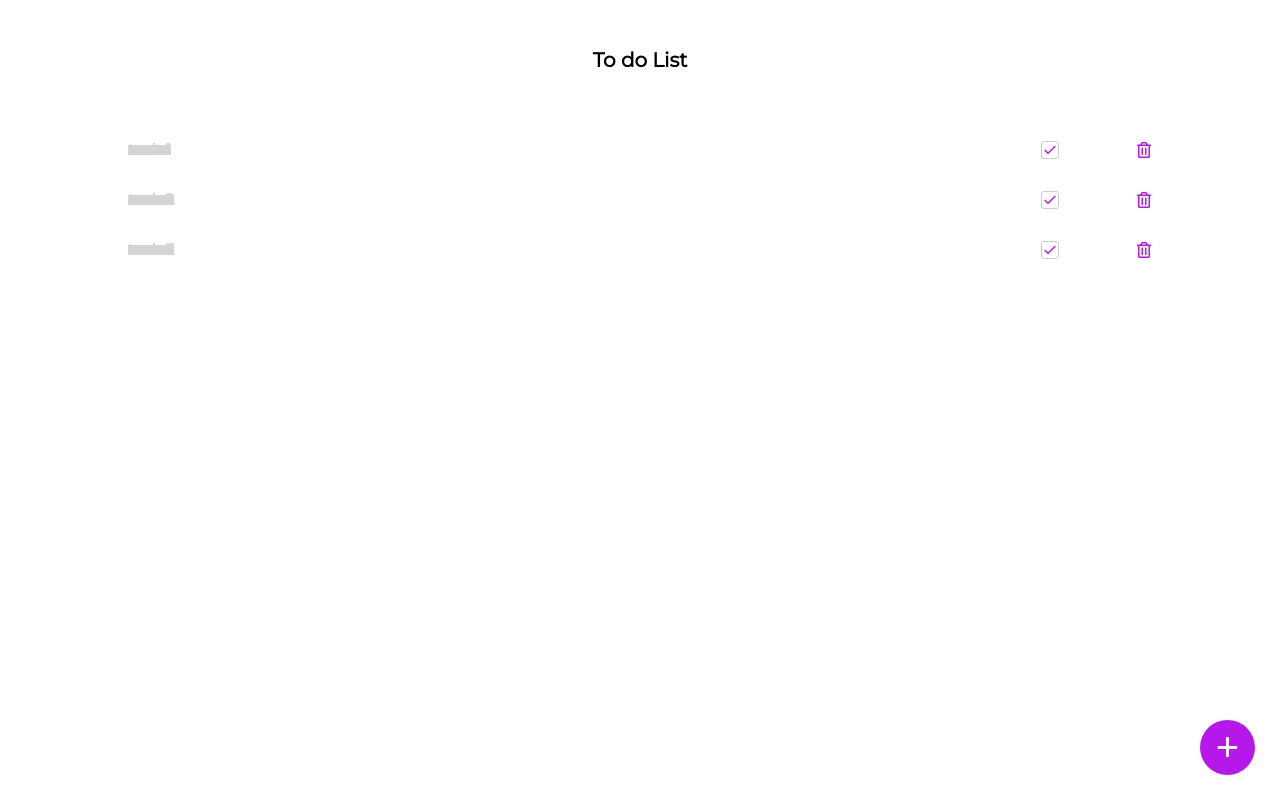
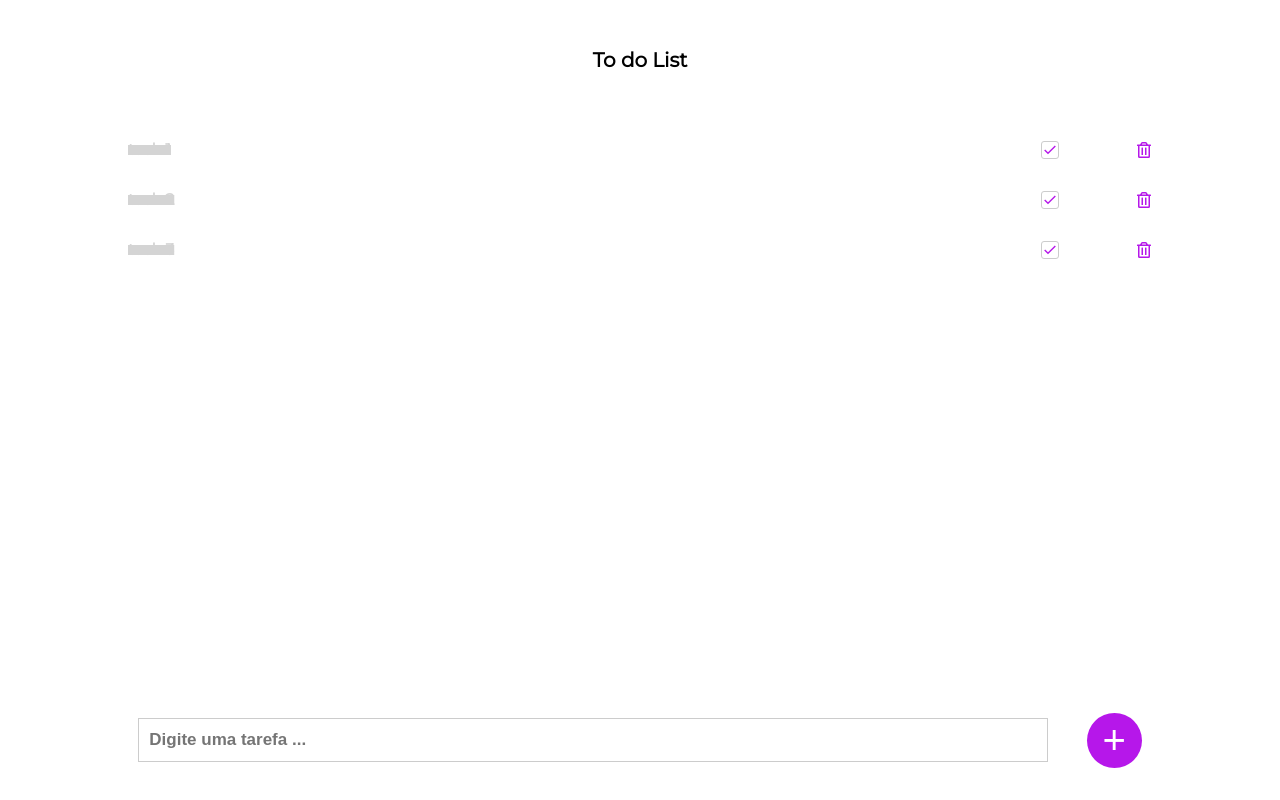
Before and after one commit to vitorvicentecorreia-zz/todo-list-react, a React (Create React App) app: page / in a window 1280 px wide. Built offline with nearby package versions, Linux system fonts and the light colour scheme.

Commit message:
add input new task

```diff
--- a/src/App.js
+++ b/src/App.js
@@ -9,7 +9,6 @@ import reset from 'styled-reset'
 
 //Pages
 import TaskList from './pages/TaskList'
-import NewTask from './pages/NewTask'
 
 const GlobalStyle = createGlobalStyle`
 	@import url('https://fonts.googleapis.com/css?family=Montserrat&display=swap');
@@ -26,7 +25,6 @@ function App() {
 			<GlobalStyle />
 			<Switch>
 				<Route exact path="/" component={TaskList} />
-				<Route path="/new-task" component={NewTask} />
 			</Switch>
 		</Router>
 	);
--- /dev/null
+++ b/src/components/Checkbox/index.js
@@ -0,0 +1,16 @@
+import React from 'react';
+
+import { CheckboxContainer, HiddenCheckbox, StyledCheckbox, Icon} from './styles';
+
+export default function Checkbox() {
+  return (
+    <CheckboxContainer>
+        <HiddenCheckbox />
+        <StyledCheckbox>
+            <Icon checked={true} viewBox="0 0 24 24">
+                <polyline points="20 6 9 17 4 12" />
+            </Icon>
+        </StyledCheckbox>
+    </CheckboxContainer>
+  );
+}
--- /dev/null
+++ b/src/components/Checkbox/styles.js
@@ -0,0 +1,38 @@
+import styled from 'styled-components';
+
+export const HiddenCheckbox = styled.input.attrs({type: 'checkbox'})`
+    border: 0;
+    clip: rect(0 0 0 0);
+    clippath: inset(50%);
+    height: 1px;
+    margin: -1px;
+    overflow: hidden;
+    padding: 0;
+    position: absolute;
+    white-space: nowrap;
+    width: 1px;
+`
+export const StyledCheckbox = styled.div`
+    display: inline-block;
+    width: 16px;
+    height: 16px;
+    background: transparent;
+    border-radius: 3px;
+    transition: all 150ms;
+    border: 1px solid #cccccc;
+
+`
+export const CheckboxContainer = styled.div`
+    display: inline-block;
+    vertical-align: middle;
+    width: 10%;
+    display: flex;
+    align-items: center;
+    justify-content: flex-end;
+`
+
+export const Icon = styled.svg`
+  fill: none;
+  stroke: #b617ea;
+  stroke-width: ${props => props.checked ? '2px' : '0px'};
+`
--- /dev/null
+++ b/src/components/NewTask/index.js
@@ -0,0 +1,12 @@
+import React from 'react';
+
+import { Container, ButtonNewTask, InputNewTask } from './styles';
+
+export default function NewTask() {
+  return (
+    <Container>
+        <InputNewTask placeholder="Digite uma tarefa ..." />
+        <ButtonNewTask>+</ButtonNewTask>
+    </Container>
+  );
+}
--- /dev/null
+++ b/src/components/NewTask/styles.js
@@ -0,0 +1,33 @@
+import styled from 'styled-components';
+
+export const Container = styled.div`
+    height: 15%;
+    width: 100%;
+    display: flex;
+    align-items: center;
+    justify-content: center;
+`;
+
+export const InputNewTask = styled.input`
+    border: 1px solid #cccccc;
+    width: 70%;
+    height: 40px;
+    margin-right: 3%;
+    outline: none;
+    font-size: 17px;
+    font-weight: bold;
+    padding-left: 10px;
+    color: #5f5f5f;
+`
+
+export const ButtonNewTask = styled.button`
+    width: 55px;
+    height: 55px;
+    border: none;
+    border-radius: 50%;
+    color: white;
+    background-color: #b617ea;
+    font-size: 40px;
+    outline: none;
+    cursor: pointer;
+`
--- a/src/components/TaskListComponent/index.js
+++ b/src/components/TaskListComponent/index.js
@@ -1,7 +1,8 @@
 import React from 'react';
 import { FaRegTrashAlt } from "react-icons/fa";
 
-import { TaskList, ListItem, ItemText, CheckboxContainer, HiddenCheckbox, StyledCheckbox, Icon, Trash } from './styles';
+import { TaskList, ListItem, ItemText, Trash } from './styles';
+import Checkbox from '../Checkbox'
 
 
 export default function TaskListComponent(props) {
@@ -11,14 +12,7 @@ export default function TaskListComponent(props) {
             {props.tasks && props.tasks.map((task) => (
                 <ListItem key={task.id}>
                     <ItemText completed={true}>{task.text}</ItemText>
-                    <CheckboxContainer>
-                        <HiddenCheckbox />
-                        <StyledCheckbox>
-                            <Icon checked={true} viewBox="0 0 24 24">
-                                <polyline points="20 6 9 17 4 12" />
-                            </Icon>
-                        </StyledCheckbox>
-                    </CheckboxContainer>
+                    <Checkbox />
                     <Trash>
                         <FaRegTrashAlt color="#b617ea" />
                     </Trash>
--- a/src/components/TaskListComponent/styles.js
+++ b/src/components/TaskListComponent/styles.js
@@ -26,42 +26,6 @@ export const ItemText = styled.div`
         text-decoration-thickness: 10px;
     `}
 `
-export const HiddenCheckbox = styled.input.attrs({type: 'checkbox'})`
-    border: 0;
-    clip: rect(0 0 0 0);
-    clippath: inset(50%);
-    height: 1px;
-    margin: -1px;
-    overflow: hidden;
-    padding: 0;
-    position: absolute;
-    white-space: nowrap;
-    width: 1px;
-`
-export const StyledCheckbox = styled.div`
-    display: inline-block;
-    width: 16px;
-    height: 16px;
-    background: transparent;
-    border-radius: 3px;
-    transition: all 150ms;
-    border: 1px solid #cccccc;
-
-`
-export const CheckboxContainer = styled.div`
-    display: inline-block;
-    vertical-align: middle;
-    width: 10%;
-    display: flex;
-    align-items: center;
-    justify-content: flex-end;
-`
-
-export const Icon = styled.svg`
-  fill: none;
-  stroke: #b617ea;
-  stroke-width: ${props => props.checked ? '2px' : '0px'};
-`
 
 export const Trash = styled.div`
     width: 10%;
--- a/src/pages/NewTask/index.js
+++ /dev/null
@@ -1,11 +0,0 @@
-import React from 'react';
-
-// import { Container } from './styles';
-
-export default function NewTask() {
-  return (
-    <div>
-        NewTask
-    </div>
-  );
-}
--- a/src/pages/TaskList/index.js
+++ b/src/pages/TaskList/index.js
@@ -1,7 +1,8 @@
 import React from 'react';
 
-import { Container, Title, ButtonNewTask } from './styles';
+import { Container, Title } from './styles';
 import TaskListComponent from '../../components/TaskListComponent'
+import NewTask from '../../components/NewTask'
 
 export default function TaskList() {
 
@@ -15,7 +16,7 @@ export default function TaskList() {
 		<Container>
 			<Title className="list-title">To do List</Title>
 			<TaskListComponent tasks={tasks} />
-			<ButtonNewTask>+</ButtonNewTask>
+			<NewTask />
 		</Container>
 	);
 }
--- a/src/pages/TaskList/styles.js
+++ b/src/pages/TaskList/styles.js
@@ -14,18 +14,3 @@ export const Title = styled.h1`
     font-size: 20px;
     font-weight: bold;
 `
-
-export const ButtonNewTask = styled.button`
-    width: 55px;
-    height: 55px;
-    border: none;
-    border-radius: 50%;
-    color: white;
-    background-color: #b617ea;
-    font-size: 40px;
-    position: fixed;
-    bottom: 25px;
-    right: 25px;
-    outline: none;
-    cursor: pointer;
-`
```
Also changed, not shown: src/pages/NewTask/styles.js (deleted).
